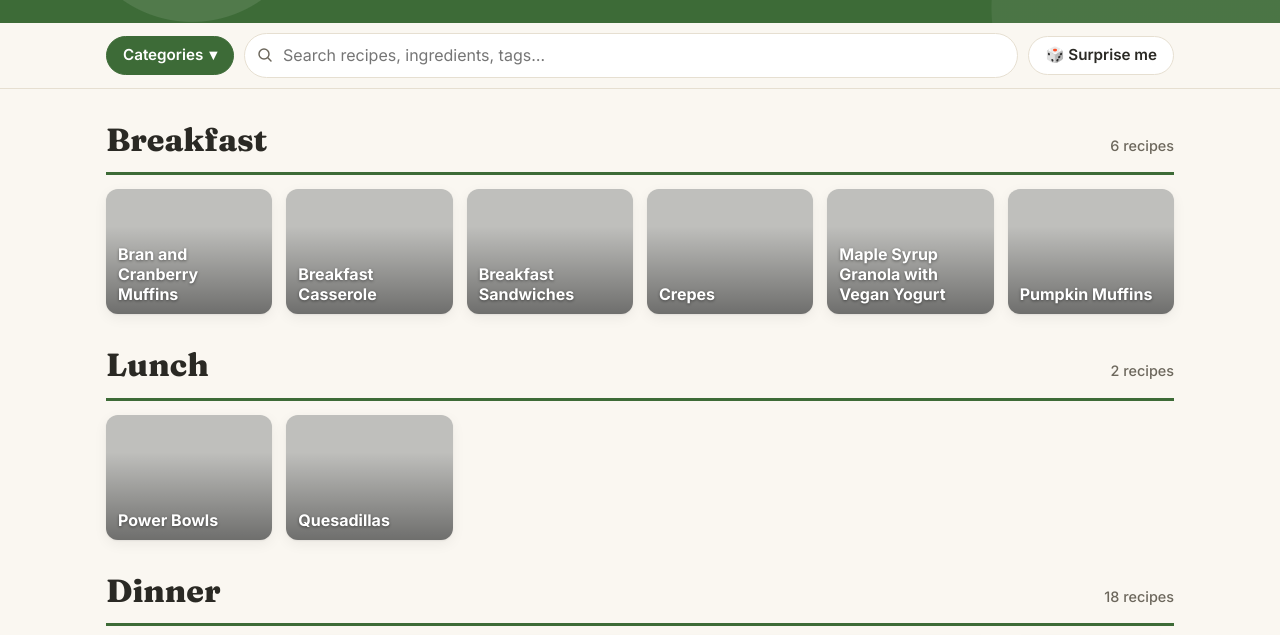
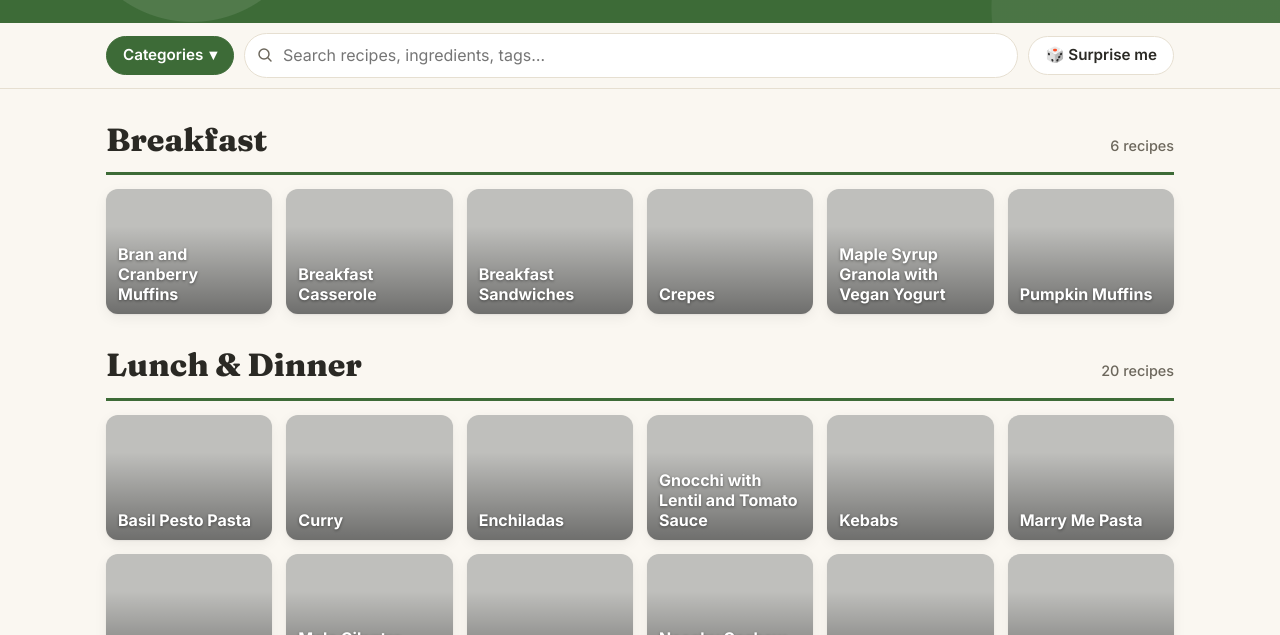
Before and after one commit to calebstickney/VeganRecipes, a plain HTML site: page index.html in a window 1280 px wide. Shown: the part 129-764 px from the top of the page. Drawn offline with Linux system fonts and the light colour scheme.

Commit message:
Combine Lunch and Dinner categories; update footer credit
Co-Authored-By: Claude Opus 5.5 <noreply@anthropic.com>

```diff
--- a/data/data.js
+++ b/data/data.js
@@ -8,12 +8,8 @@ window.SITE_DATA = {
       "name": "Breakfast"
     },
     {
-      "id": "lunch",
-      "name": "Lunch"
-    },
-    {
       "id": "dinner",
-      "name": "Dinner"
+      "name": "Lunch & Dinner"
     },
     {
       "id": "soups-salads",
@@ -279,7 +275,7 @@ window.SITE_DATA = {
     {
       "id": "quesadillas",
       "title": "Quesadillas",
-      "category": "lunch",
+      "category": "dinner",
       "description": "Crispy tortillas filled with black beans, peppers and melty vegan cheese.",
       "image": "",
       "prepTime": "10 min",
@@ -317,7 +313,7 @@ window.SITE_DATA = {
     {
       "id": "power-bowls",
       "title": "Power Bowls",
-      "category": "lunch",
+      "category": "dinner",
       "description": "Grains, roasted veggies, chickpeas and greens with a lemony tahini drizzle.",
       "image": "",
       "prepTime": "15 min",
--- a/index.html
+++ b/index.html
@@ -44,7 +44,7 @@
 
   <footer class="site-footer">
     <div class="wrap">
-      <span>Made with 🌱 by Emmy &amp; Caleb</span>
+      <span>Made with 🌱 by the Sticknavilas</span>
       <a class="btn primary edit-link" href="admin.html">✏️ Add or edit recipes</a>
     </div>
   </footer>
```
